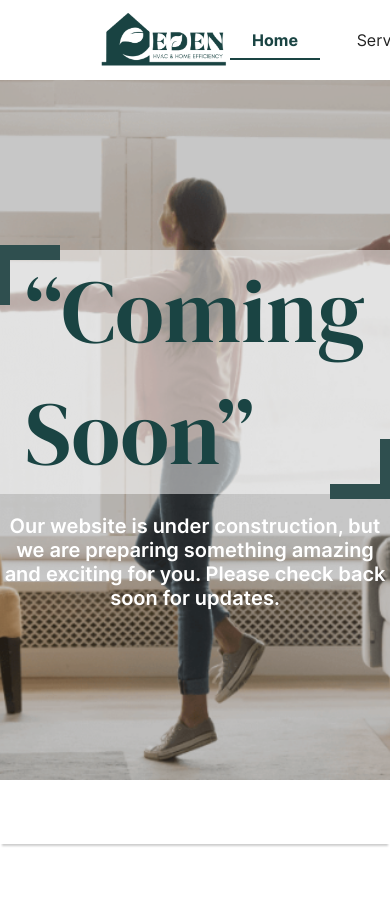
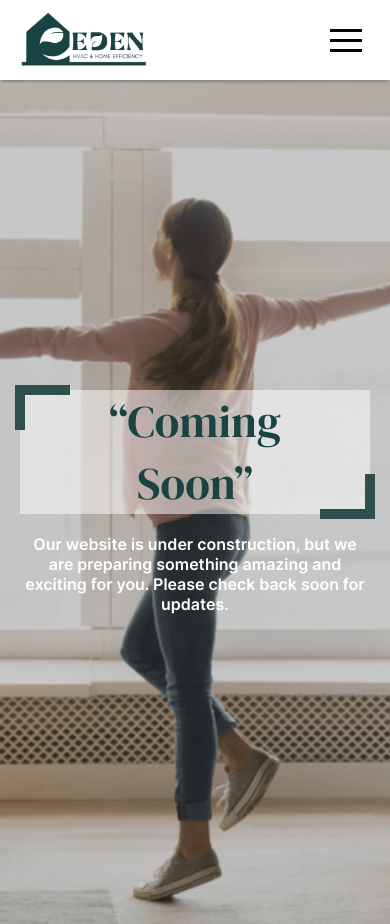
Before and after one commit to Tsuguko35/eden, a React (Create React App) app in the folder client/: page / in a window 390 px wide. Before the commit the page ends 844 px from the top, so only its background shows below. Built offline with nearby package versions, Linux system fonts and the light colour scheme.

Commit message:
responsive

```diff
--- a/client/src/components/NavBar.js
+++ b/client/src/components/NavBar.js
@@ -1,14 +1,26 @@
-import React from "react";
+import React, { useMemo, useState } from "react";
 import "../styles/navbar.css";
 import eden_logo from "../assets/images/LogoLong.png";
 import { Link, useLocation } from "react-router-dom";
+import { GetWindowWidth } from "../utils";
+
+import { Sling as Hamburger } from "hamburger-react";
 
 function NavBar() {
   const location = useLocation();
+  const windowWidth = GetWindowWidth();
+  const [sidebarOpen, setSidebarOpen] = useState(false);
+
+  useMemo(() => {
+    setSidebarOpen(false);
+  }, [location]);
   return (
     <nav id="navBar" className="navBar">
       <div className="wrapper">
+        <Link>
           <img src={eden_logo} alt="" className="logo" />
+        </Link>
+        {windowWidth > 1024 && (
           <div className="navigation">
             <Link className={`${location.pathname === "/" ? "active" : ""}`}>
               Home
@@ -19,6 +31,31 @@ function NavBar() {
             <Link>Contact</Link>
             <button>GET A QUOTE</button>
           </div>
+        )}
+        {windowWidth <= 1024 && (
+          <>
+            <div
+              className="hamburgerMenu"
+              onClick={() => setSidebarOpen(!sidebarOpen)}
+            >
+              <Hamburger
+                color="#060606"
+                label="Show menu"
+                toggled={sidebarOpen}
+              />
+            </div>
+            <div className={`navigation mobile ${sidebarOpen ? "open" : ""}`}>
+              <Link className={`${location.pathname === "/" ? "active" : ""}`}>
+                Home
+              </Link>
+              <Link>Service</Link>
+              <Link>Portfolio</Link>
+              <Link>About</Link>
+              <Link>Contact</Link>
+              <button>GET A QUOTE</button>
+            </div>
+          </>
+        )}
       </div>
     </nav>
   );
--- a/client/src/styles/landingPageHeader.css
+++ b/client/src/styles/landingPageHeader.css
@@ -45,18 +45,19 @@
 #landingPageHeader > .wrapper > .header-text{
     position: relative;
     width: 100%;
-    height: 100%;
+    height: 100dvh;
+    padding: 20px;
     display: flex;
     flex-direction: column;
     gap: 20px;
     justify-content: center;
     align-items: center;
-    min-height: 700px;
 }
 
 #landingPageHeader > .wrapper > .header-text > .main-text{
     position: relative;
     width: 100%;
+    text-align: center;
     max-width: fit-content;
     padding: 0 30px;
     display: flex;
@@ -99,3 +100,81 @@
     font-weight: 600;
     text-align: center;
 }
+
+@media only screen and (max-width: 768px){
+    #landingPageHeader > .wrapper > .header-text > .main-text{
+        font-size: 70px;
+    }
+
+    #landingPageHeader > .wrapper > .header-text > .sub-text{
+        max-width: 650px;
+    }
+}
+
+@media only screen and (max-width: 615px){
+    #landingPageHeader > .wrapper > .header-text > .main-text{
+        font-size: 64px;
+    }
+
+    #landingPageHeader > .wrapper > .header-text > .sub-text{
+        font-size: 18px;
+        max-width: 600px;
+    }
+}
+
+@media only screen and (max-width: 528px){
+    #landingPageHeader > .wrapper > .header-text > .main-text{
+        font-size: 55px;
+    }
+
+    #landingPageHeader > .wrapper > .header-text > .sub-text{
+        font-size: 16px;
+    }
+}
+
+@media only screen and (max-width: 468px){
+    #landingPageHeader > .wrapper > .header-text > .main-text{
+        font-size: 45px;
+    }
+
+    #landingPageHeader > .wrapper > .header-text > .main-text::before {
+        width: 55px;
+        height: 45px;
+        border-left: 10px solid #2f4f4f;
+        border-top: 10px solid #2f4f4f;
+    }
+
+    #landingPageHeader > .wrapper > .header-text > .main-text::after {
+        width: 55px;
+        height: 45px;
+        border-right: 10px solid #2f4f4f;
+        border-bottom: 10px solid #2f4f4f;
+    }
+}
+
+@media only screen and (max-width: 375px){
+    #landingPageHeader > .wrapper > .header-text > .main-text{
+        font-size: 40px;
+    }
+
+    #landingPageHeader > .wrapper > .header-text > .main-text::before {
+        width: 50px;
+        height: 45px;
+        border-left: 8px solid #2f4f4f;
+        border-top: 8px solid #2f4f4f;
+    }
+
+    #landingPageHeader > .wrapper > .header-text > .main-text::after {
+        width: 50px;
+        height: 45px;
+        border-right: 8px solid #2f4f4f;
+        border-bottom: 8px solid #2f4f4f;
+    }
+}
+
+@media only screen and (max-width: 374px){
+    #landingPageHeader > .wrapper > .header-text > .main-text{
+        font-size: 32px;
+
+    }
+}
--- a/client/src/styles/navbar.css
+++ b/client/src/styles/navbar.css
@@ -1,7 +1,7 @@
 #navBar{
     position: fixed;
     width: 100%;
-    height: 100%;
+    height: 80px;
     display: flex;
     justify-content: center;
     box-shadow: 0 4px 2px -2px rgba(0, 0, 0, 0.2);
@@ -19,7 +19,7 @@
     background-color: var(--background);
 }
 
-#navBar > .wrapper > .logo{
+#navBar > .wrapper > a > .logo{
     width: 130px;
     object-fit: contain;
 }
@@ -27,6 +27,26 @@
 #navBar > .wrapper > .navigation{
     display: flex;
     gap: 20px;
+}
+
+#navBar > .wrapper > .navigation.mobile{
+    position: fixed;
+    top: 80px;
+    width: 100%;
+    height: 100%;
+    right: -100%;
+    background-color: white;
+    display: flex;
+    flex-direction: column;
+    align-items: center;
+    padding-top: 50px;
+    justify-content: flex-start;
+    gap: 20px;
+    transition: right 250ms ease-in-out;
+}
+
+#navBar > .wrapper > .navigation.mobile.open{
+    right: 0;
 }
 
 #navBar > .wrapper > .navigation > a{
@@ -89,3 +109,9 @@
 #navBar > .wrapper > .navigation > button:hover{
     background-color: var(--accent-hover);
 }
+
+@media only screen and (max-width: 768px){
+    #navBar > .wrapper{
+        padding: 10px 20px;
+    }
+}
--- /dev/null
+++ b/client/src/utils/getWindowWidth.js
@@ -0,0 +1,18 @@
+import { useEffect, useState } from "react";
+
+export const GetWindowWidth = () => {
+  const [windowWidth, setWindowWidth] = useState(window.innerWidth);
+  useEffect(() => {
+    const handleWindowResize = () => {
+      setWindowWidth(window.innerWidth);
+    };
+
+    window.addEventListener("resize", handleWindowResize);
+
+    return () => {
+      window.removeEventListener("resize", handleWindowResize);
+    };
+  }, []);
+
+  return windowWidth;
+};
--- /dev/null
+++ b/client/src/utils/index.js
@@ -0,0 +1,3 @@
+import { GetWindowWidth } from "./getWindowWidth";
+
+export { GetWindowWidth };
```
Lines whose indentation alone changed are shown as unchanged.
